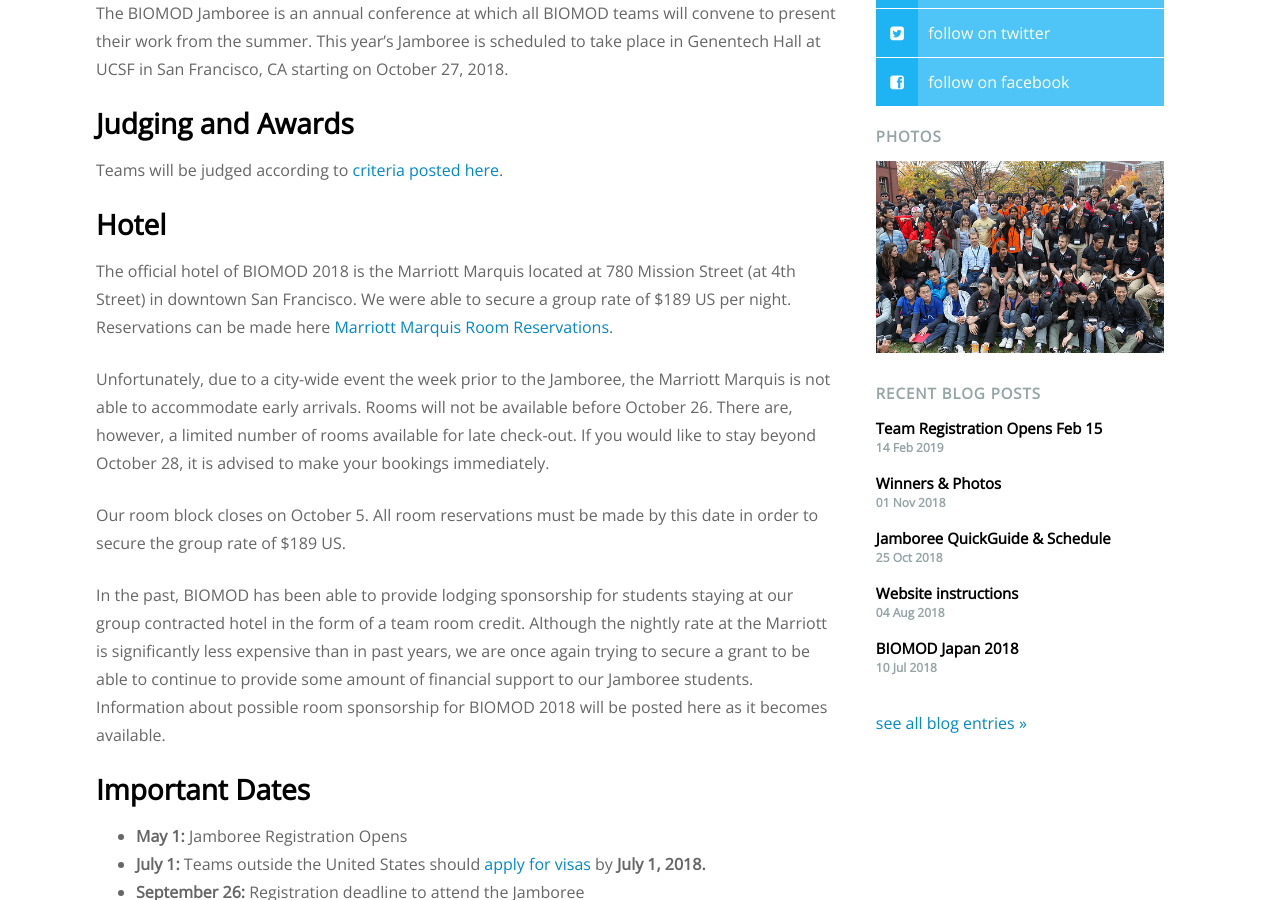
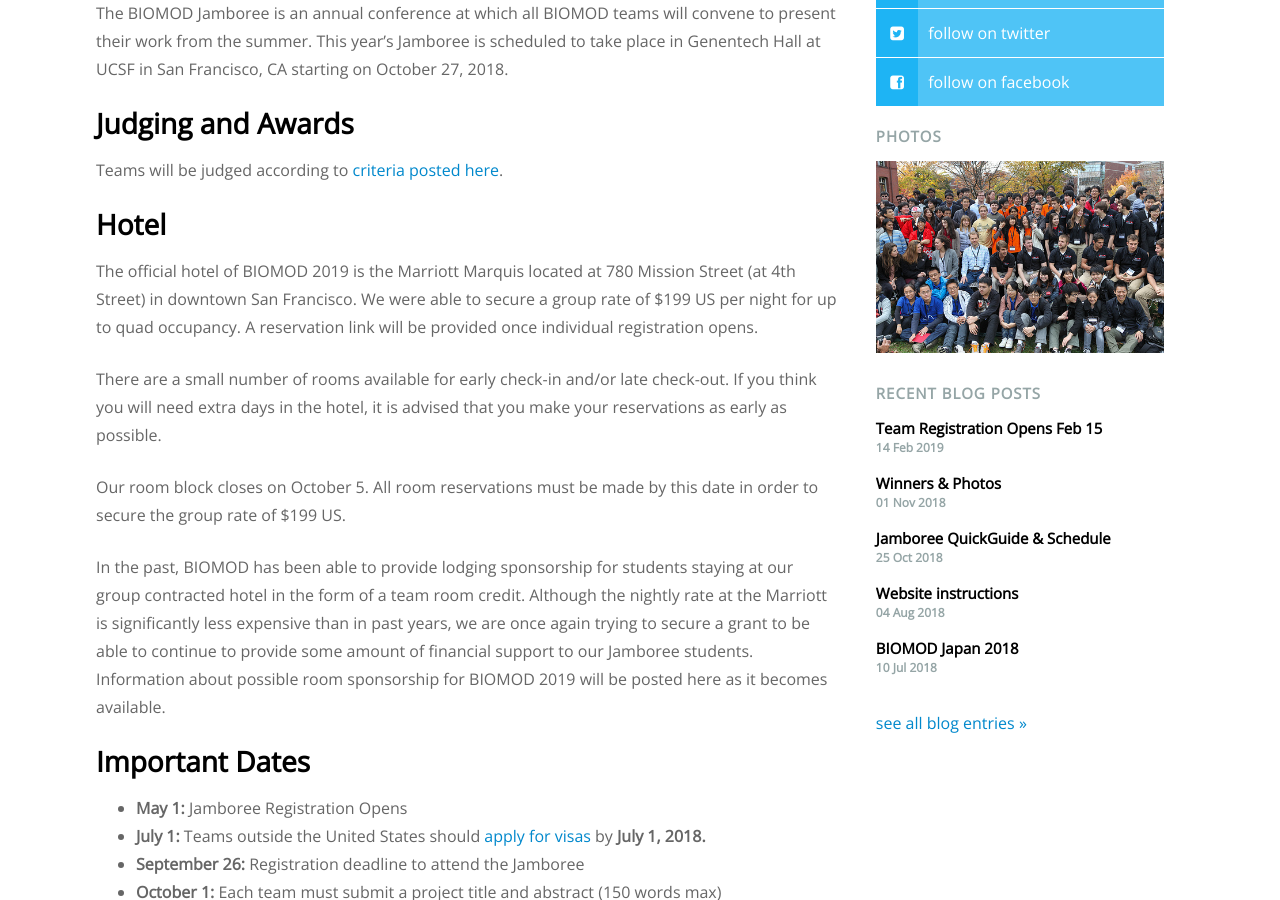
Before and after one commit to sdouglas/biomod, a Jekyll site: the page built from jamboree/index.md, in a window 1280 px wide and 900 px high, scrolled down 263 px. Built offline with Jekyll 4.4.1, drawn with Linux system fonts in a browser that asks for light colours; nearby versions of some CDN libraries.

Commit message:
Updated Hotel information

```diff
--- a/jamboree/index.md
+++ b/jamboree/index.md
@@ -15,13 +15,13 @@ Teams will be judged according to [criteria posted here](/judging).
 
 ## Hotel
 
-The official hotel of BIOMOD 2018 is the Marriott Marquis located at 780 Mission Street (at 4th Street) in downtown San Francisco.  We were able to secure a group rate of $189 US per night.  Reservations can be made here [Marriott Marquis Room Reservations](http://www.marriott.com/meeting-event-hotels/group-corporate-travel/groupCorp.mi?resLinkData=BIOMOD%202018%20Room%20Block%5ESFODT%60BIOBIOA%60189.00%60USD%60false%604%6010/26/18%6010/31/18%6010/5/18&app=resvlink&stop_mobi=yes).
+The official hotel of BIOMOD 2019 is the Marriott Marquis located at 780 Mission Street (at 4th Street) in downtown San Francisco.  We were able to secure a group rate of $199 US per night for up to quad occupancy.  A reservation link will be provided once individual registration opens.
 
-Unfortunately, due to a city-wide event the week prior to the Jamboree, the Marriott Marquis is not able to accommodate early arrivals.  Rooms will not be available before October 26. There are, however, a limited number of rooms available for late check-out.  If you would like to stay beyond October 28, it is advised to make your bookings immediately.
+There are a small number of rooms available for early check-in and/or late check-out.  If you think you will need extra days in the hotel, it is advised that you make your reservations as early as possible.
 
-Our room block closes on October 5.  All room reservations must be made by this date in order to secure the group rate of $189 US.
+Our room block closes on October 5.  All room reservations must be made by this date in order to secure the group rate of $199 US.
 
-In the past, BIOMOD has been able to provide lodging sponsorship for students staying at our group contracted hotel in the form of a team room credit. Although the nightly rate at the Marriott is significantly less expensive than in past years, we are once again trying to secure a grant to be able to continue to provide some amount of financial support to our Jamboree students.  Information about possible room sponsorship for BIOMOD 2018 will be posted here as it becomes available.
+In the past, BIOMOD has been able to provide lodging sponsorship for students staying at our group contracted hotel in the form of a team room credit. Although the nightly rate at the Marriott is significantly less expensive than in past years, we are once again trying to secure a grant to be able to continue to provide some amount of financial support to our Jamboree students.  Information about possible room sponsorship for BIOMOD 2019 will be posted here as it becomes available.
 
 ## Important Dates
 
```
